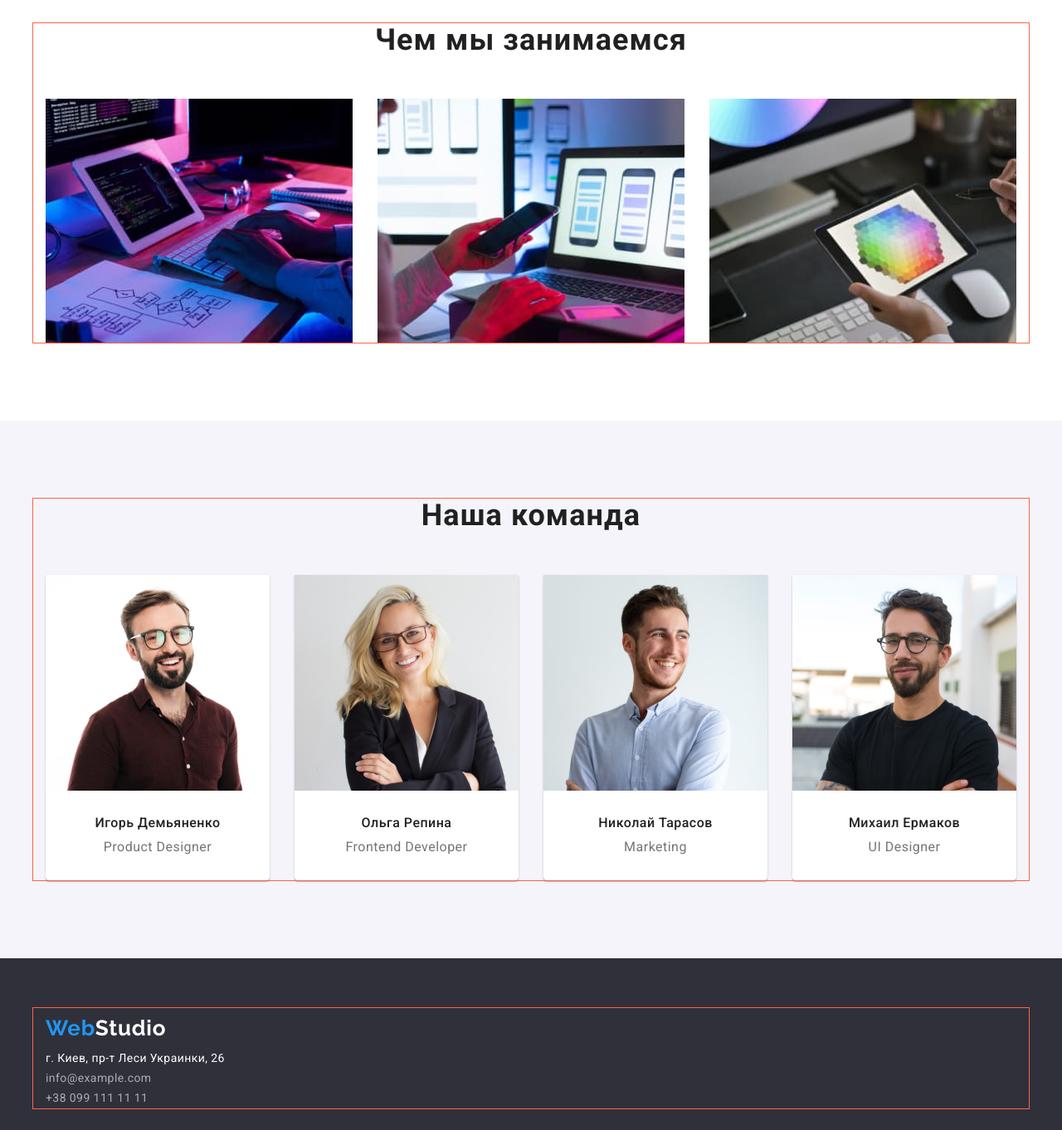
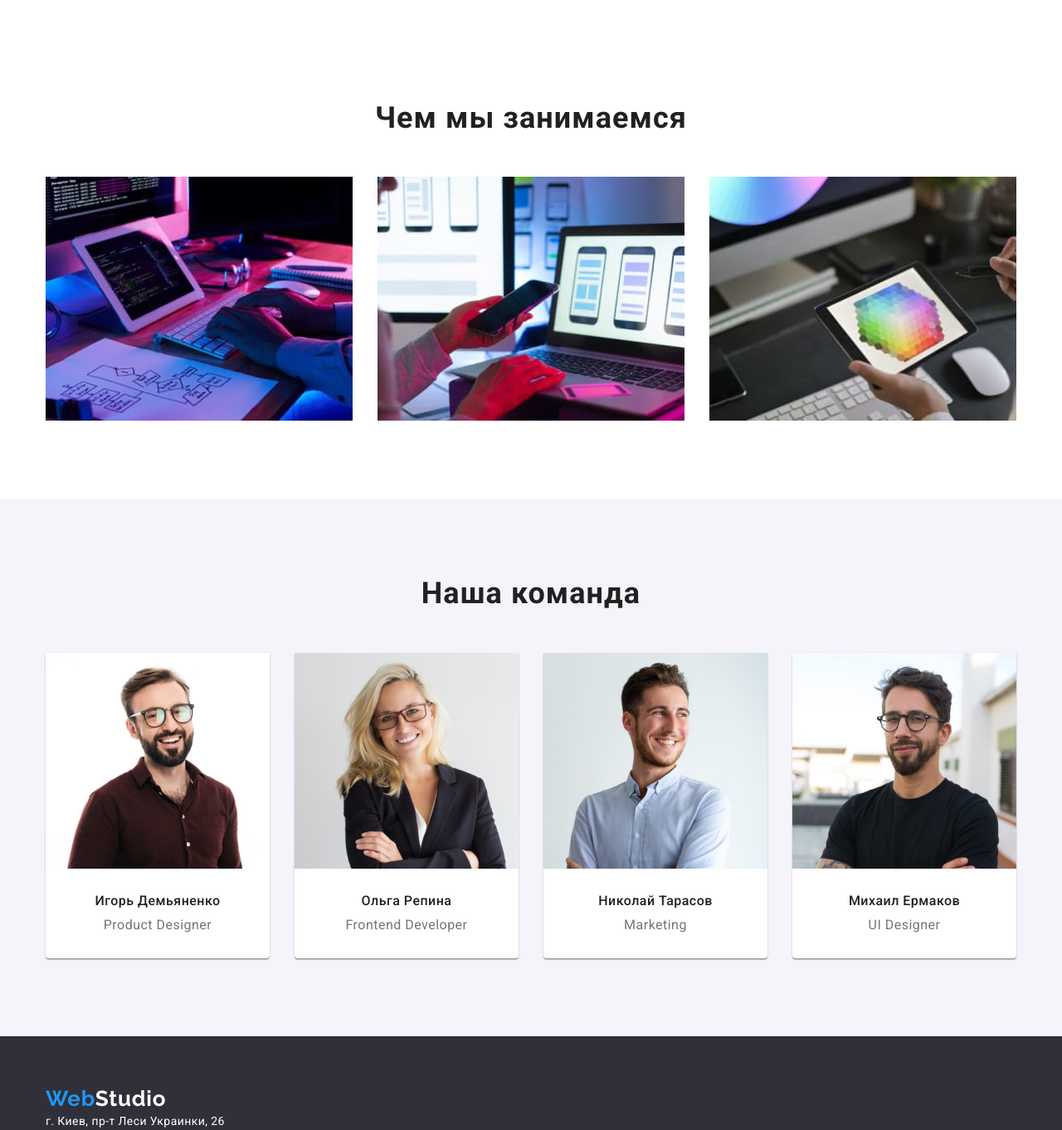
Before and after one commit to martakinakh/goit-markup-hw-03, a plain HTML site: page index.html in a window 1280 px wide. Shown: the part 940-2302 px from the top of the page at 83% size. Drawn offline with nearby package versions, Linux system fonts and the light colour scheme.

Commit message:
Исправления ошибок

```diff
--- a/css/styles.css
+++ b/css/styles.css
@@ -44,7 +44,6 @@ img {
 }
 
 .container {
-  outline: 1px solid tomato;
   width: 1200px;
   padding-left: 15px;
   padding-right: 15px;
@@ -237,6 +236,10 @@ header {
   width: 270px;
 }
 
+.about {
+  padding-bottom: 94px;
+}
+
 .about-title {
   font-weight: 700;
   font-size: 36px;
@@ -405,6 +408,10 @@ header {
   margin-bottom: 0px;
 }
 
+.gallery-link {
+  display: block;
+}
+
 .gallery-img {
   margin-bottom: 20px;
 }
@@ -444,13 +451,16 @@ header {
 }
 
 .footer-logo {
+  margin-bottom: 20px;
+}
+
+.footer-logo {
   font-family: Raleway;
   font-weight: 700;
   font-size: 26px;
-  line-height: 1.9;
+  line-height: 1.19;
   letter-spacing: 0.03em;
   color: var(--accent-color);
-  margin-bottom: 20px;
 }
 
 .footer-studio {
@@ -463,6 +473,10 @@ header {
   margin-bottom: 0px;
 }
 
+.adress-item:not(:last-child) {
+  margin-bottom: 9px;
+}
+
 .adress-main-link {
   font-style: normal;
   font-weight: 400;
@@ -470,8 +484,6 @@ header {
   line-height: 1.71;
   letter-spacing: 0.03em;
   color: var(--second-title-color);
-
-  margin-bottom: 9px;
 }
 
 .adress-main-link:hover,
@@ -486,8 +498,6 @@ header {
   line-height: 1.71;
   letter-spacing: 0.03em;
   color: var(--fours-text-color);
-
-  margin-bottom: 9px;
 }
 
 .adress-link-mail:hover,
--- a/index.html
+++ b/index.html
@@ -65,7 +65,9 @@
                 </li>
             </ul>
         </div>
+        </section>
 
+        <section class="about">
         <div class="container">
             <h2 class="about-title">Чем мы занимаемся</h2>
             <ul class="about-list list">
@@ -113,7 +115,7 @@
 
     <footer class="footer-section section">
         <div class="container">
-        <a href="" class="footer-logo link"> Web<span class="footer-studio">Studio</span></a>
+        <a href="" class="footer-logo link">Web<span class="footer-studio">Studio</span></a>
 
         <address class="adress">
             <ul class="adress-list list">
```
Also changed, not shown: portfolio.html (+2 -2 lines).
